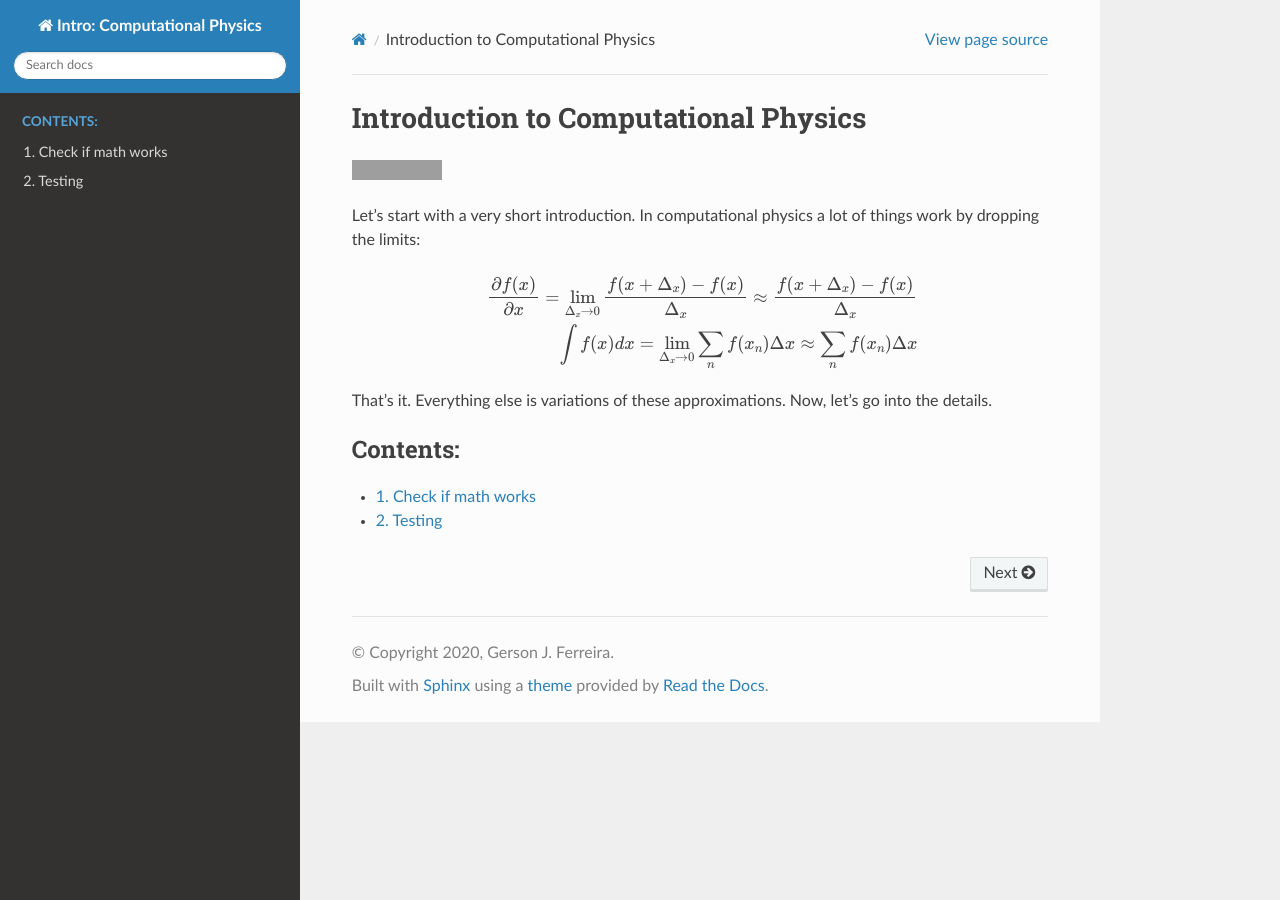
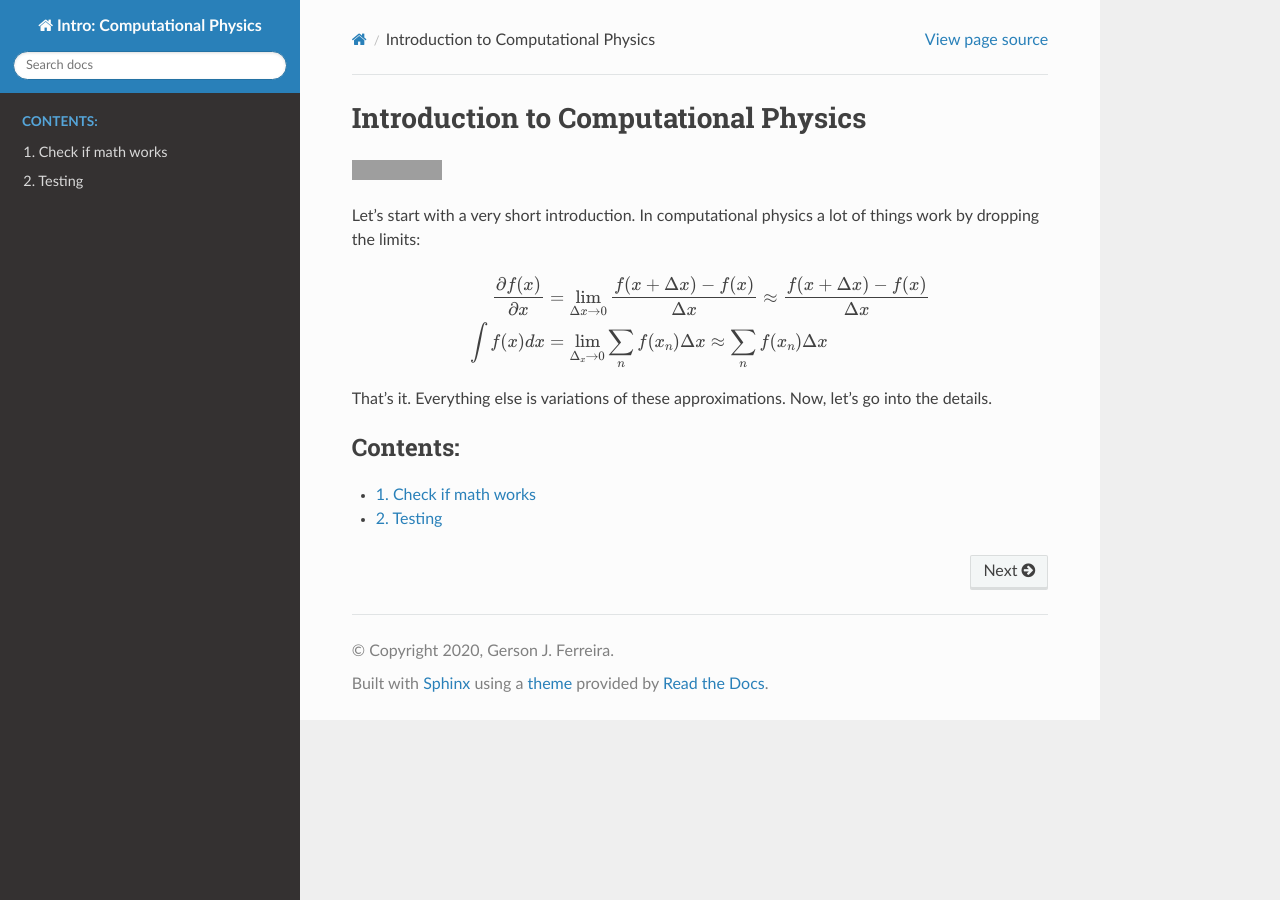
Before and after one commit to gersonjferreira/Computational-Physics-Class-Notes, a Sphinx documentation site: the page built from docs/index.rst, in a window 1280 px wide. Built offline with Sphinx 7.4.7 and the Read the Docs theme 2.0.0, drawn with Linux system fonts in a browser that asks for light colours; some of the changed lines change nothing that is shown; grey boxes are pictures that could not be loaded.

Commit message:
Update index.rst

```diff
--- a/docs/index.rst
+++ b/docs/index.rst
@@ -13,9 +13,11 @@ Introduction to Computational Physics
 Let's start with a very short introduction. In computational physics a lot of things work by dropping the limits:
 
 .. math::
-   \dfrac{\partial f(x)}{\partial x} = \lim_{\Delta_x \rightarrow 0} \dfrac{f(x+\Delta_x) - f(x)}{\Delta_x} \approx \dfrac{f(x+\Delta_x) - f(x)}{\Delta_x}
-
-   \int f(x) dx = \lim_{\Delta_x \rightarrow 0} \sum_n f(x_n) \Delta x \approx \sum_n f(x_n) \Delta x
+   \begin{align}
+      \dfrac{\partial f(x)}{\partial x} &= \lim_{\Delta x \rightarrow 0} \dfrac{f(x+\Delta x) - f(x)}{\Delta x} \approx \dfrac{f(x+\Delta x) - f(x)}{\Delta x}
+      \\
+      \int f(x) dx &= \lim_{\Delta_x \rightarrow 0} \sum_n f(x_n) \Delta x \approx \sum_n f(x_n) \Delta x
+   \end{align}
 
 That's it. Everything else is variations of these approximations. Now, let's go into the details.
 
```
